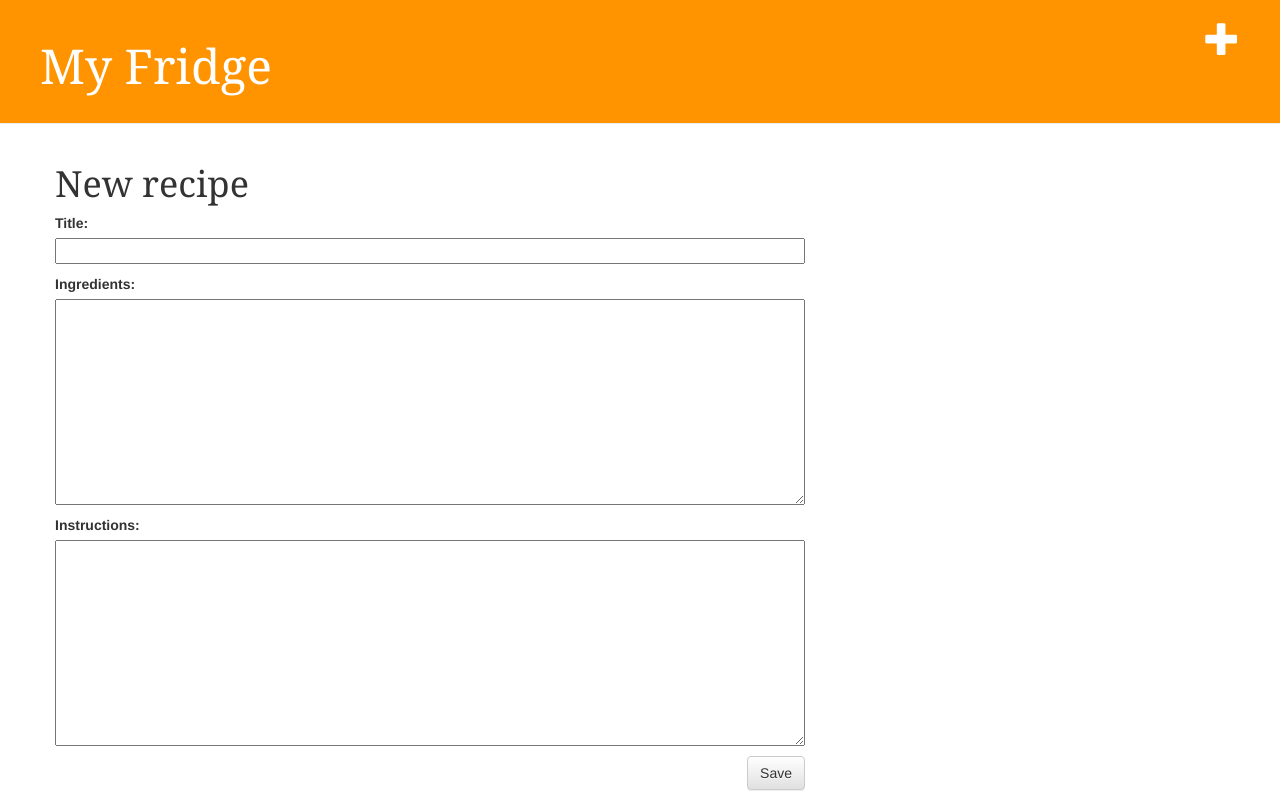
After one commit to brpasiliao/GWC-My-Fridge, a Django app: page /recipe/new/ in a window 1280 px wide. The commit adds this page. Run offline with Django 3.2, Linux system fonts and the light colour scheme; some libraries are stand-ins or nearby versions.

Commit message:
Added views to create/edit recipe

```diff
--- /dev/null
+++ b/fridge/forms.py
@@ -0,0 +1,9 @@
+from django import forms
+
+from .models import Recipe
+
+class RecipeForm(forms.ModelForm):
+
+    class Meta:
+        model = Recipe
+        fields = ('title', 'ingredients', 'instructions',)
--- /dev/null
+++ b/fridge/static/css/fridge.css
@@ -0,0 +1,47 @@
+h1 a {
+    color: #FCA205;
+    font-family: 'Georgia';
+}
+
+.page-header {
+    background-color: #ff9400;
+    margin-top: 0;
+    padding: 20px 20px 20px 40px;
+}
+
+.page-header h1, .page-header h1 a, .page-header h1 a:visited, .page-header h1 a:active {
+    color: #ffffff;
+    font-size: 36pt;
+    text-decoration: none;
+}
+
+.content {
+    margin-left: 40px;
+}
+
+h1, h2, h3, h4 {
+    font-family: 'Georgia', cursive;
+}
+
+.save {
+    float: right;
+}
+
+.recipe-form textarea, .recipe-form input {
+    width: 100%;
+}
+
+.top-menu, .top-menu:hover, .top-menu:visited {
+    color: #ffffff;
+    float: right;
+    font-size: 26pt;
+    margin-right: 20px;
+}
+
+.recipe {
+    margin-bottom: 70px;
+}
+
+.recipe h1 a, .recipe h1 a:visited {
+    color: #000000;
+}
--- /dev/null
+++ b/fridge/templates/fridge/base.html
@@ -0,0 +1,24 @@
+{% load staticfiles %}
+
+<html>
+    <head>
+        <title>My Fridge</title>
+        <link rel="stylesheet" href="//maxcdn.bootstrapcdn.com/bootstrap/3.2.0/css/bootstrap.min.css">
+        <link rel="stylesheet" href="//maxcdn.bootstrapcdn.com/bootstrap/3.2.0/css/bootstrap-theme.min.css">
+        <link rel="stylesheet" href="{% static 'css/fridge.css' %}">
+    </head>
+    <body>
+        <div class="page-header">
+          <a href="{% url 'recipe_new' %}" class="top-menu"><span class="glyphicon glyphicon-plus"></span></a>
+          <h1><a href="/">My Fridge</a></h1>
+        </div>
+        <div class="content container">
+          <div class="row">
+              <div class="col-md-8">
+              {% block content %}
+              {% endblock %}
+              </div>
+          </div>
+        </div>
+    </body>
+</html>
--- /dev/null
+++ b/fridge/templates/fridge/recipe_edit.html
@@ -0,0 +1,9 @@
+{% extends 'fridge/base.html' %}
+
+{% block content %}
+  <h1>New recipe</h1>
+  <form method="POST" class="recipe-form">{% csrf_token %}
+      {{ form.as_p }}
+      <button type="submit" class="save btn btn-default">Save</button>
+  </form>
+{% endblock %}
--- a/fridge/urls.py
+++ b/fridge/urls.py
@@ -3,4 +3,7 @@ from . import views
 
 urlpatterns = [
     url(r'^$', views.recipe_list, name='recipe_list'),
+    url(r'^recipe/(?P<pk>\d+)/$', views.recipe_detail, name='recipe_detail'),
+    url(r'^recipe/new/$', views.recipe_new, name='recipe_new'),
+    url(r'^recipe/(?P<pk>\d+)/edit/$', views.recipe_edit, name='recipe_edit'),
 ]
--- a/fridge/views.py
+++ b/fridge/views.py
@@ -1,7 +1,39 @@
 from django.shortcuts import render
 from .models import Recipe
+from django.shortcuts import render, get_object_or_404
+from .forms import RecipeForm
+from django.shortcuts import redirect
 
 # Create your views here.
 def recipe_list(request):
     recipes = Recipe.objects.order_by('title')
     return render(request, 'fridge/recipe_list.html', {'recipes': recipes})
+
+def recipe_detail(request, pk):
+    recipe = get_object_or_404(Recipe, pk=pk)
+    return render(request, 'fridge/recipe_detail.html', {'recipe': recipe})
+
+def recipe_new(request):
+    if request.method == "POST":
+        form = RecipeForm(request.POST)
+        if form.is_valid():
+            recipe = form.save(commit=False)
+            recipe.author = request.user
+            recipe.save()
+            return redirect('recipe_detail', pk=recipe.pk)
+    else:
+        form = RecipeForm()
+    return render(request, 'fridge/recipe_edit.html', {'form': form})
+
+def recipe_edit(request, pk):
+    recipe = get_object_or_404(Recipe, pk=pk)
+    if request.method == "POST":
+        form = RecipeForm(request.POST, instance=recipe)
+        if form.is_valid():
+            recipe = form.save(commit=False)
+            recipe.author = request.user
+            recipe.save()
+            return redirect('recipe_detail', pk=recipe.pk)
+    else:
+        form = RecipeForm(instance=recipe)
+    return render(request, 'fridge/recipe_edit.html', {'form': form})
```
Also changed, not shown: fridge/templates/fridge/recipe_detail.html (added, +10 -0 lines), fridge/templates/fridge/recipe_list.html (+10 -19 lines).
